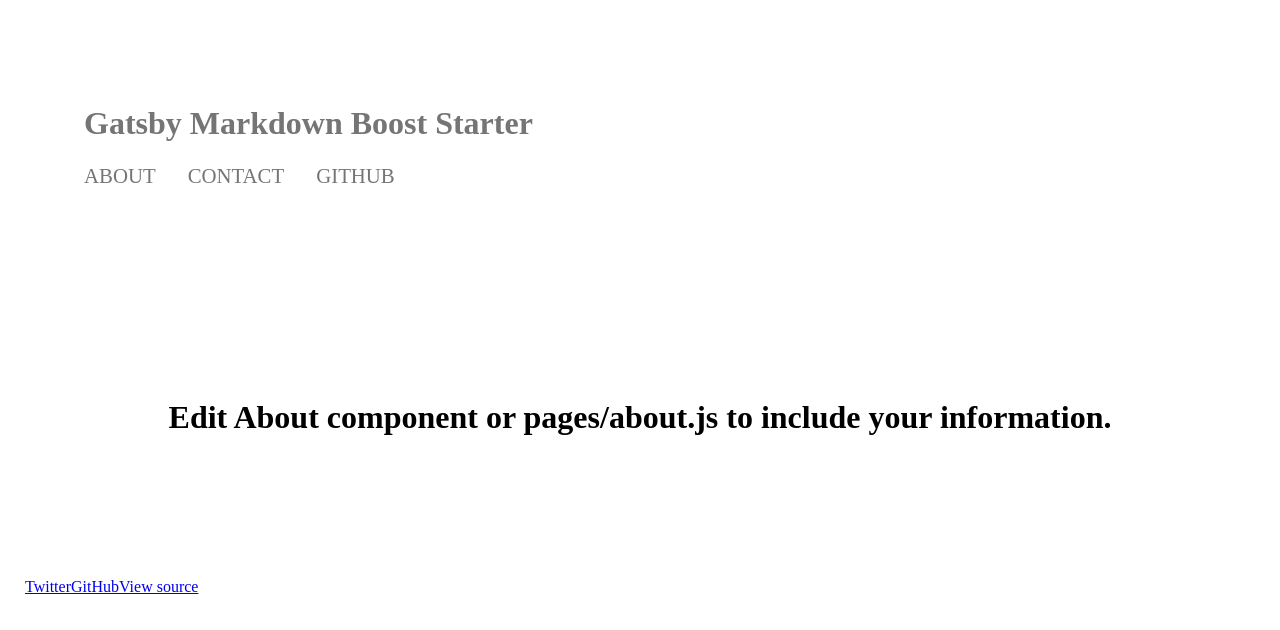
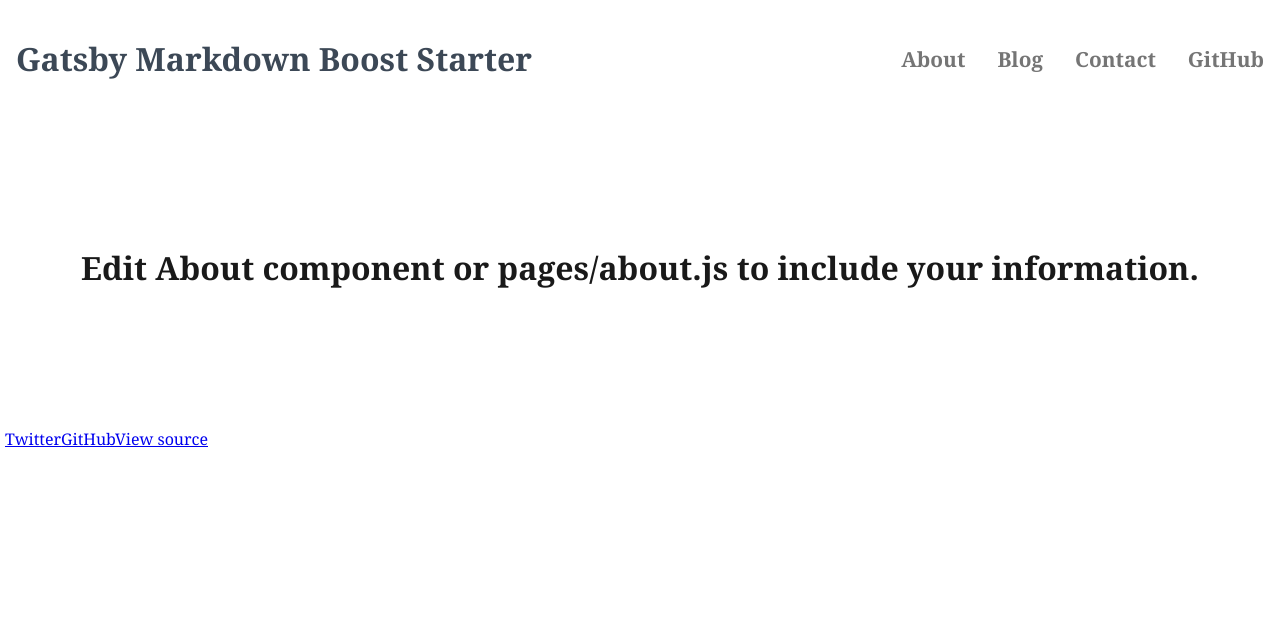
Before and after one commit to ammarjabakji/gatsby-markdown-blog-starter, a Gatsby site: page /about in a window 1280 px wide. Built offline with nearby package versions, Linux system fonts and the light colour scheme; Gatsby itself is replaced by a stand-in of ours.

Commit message:
add styles header test image lazy loading

```diff
--- a/src/components/Header.js
+++ b/src/components/Header.js
@@ -7,14 +7,17 @@ export default class Header extends Component {
   render() {
     return (
       <header>
-        <div>
-          <h1>
-            <Link to="/">{config.siteTitle}</Link>
-          </h1>
+        <h1>
+          <Link to="/">{config.siteTitle}</Link>
+        </h1>
 
+        <nav>
           <ul>
             <li>
               <Link to="/about">About</Link>
+            </li>
+            <li>
+              <Link to="/">Blog</Link>
             </li>
             <li>
               <Link to="/contact">Contact</Link>
@@ -23,8 +26,7 @@ export default class Header extends Component {
               <a href="#" target="_blank" rel="noopener noreferrer">GitHub</a>
             </li>
           </ul>
-
-        </div>
+        </nav>
       </header>
     );
   }
--- a/src/components/Header.module.scss
+++ b/src/components/Header.module.scss
@@ -2,15 +2,50 @@ header {
     display: flex;
     justify-content: space-between;
     align-items: center;
-    padding: 4rem;
+    padding: 1rem;
+    position: sticky;
+    top: 0;
+    background: hsla(0, 0%, 100%, 0.75);
+    -webkit-backdrop-filter: blur(7px);
+    backdrop-filter: blur(7px);
+    z-index: 9;
 
     a {
+        text-decoration: none;
+        color: #3c4856;
+    }
+
+    nav a {
         color: #757575;
         transition: color 0.2s ease;
         text-decoration: none;
+        display: inline-block;
+        position: relative;
+        font-weight: 700;
 
         &:hover {
             color: inherit;
+        }
+
+        &::after {
+            content: '';
+            position: absolute;
+            left: 0;
+            height: 1em;
+            width: 100%;
+            border-bottom: 3px solid;
+            margin-top: 10px;
+            opacity: 0;
+            -webkit-transition: opacity 0.35s, -webkit-transform 0.35s;
+            transition: opacity 0.35s, transform 0.35s;
+            -webkit-transform: scale(0,1);
+            transform: scale(0,1);
+        }
+
+        &:hover::after {
+            opacity: 1;
+            -webkit-transform: scale(1);
+            transform: scale(1);
         }
     }
 }
@@ -21,7 +56,6 @@ ul {
     padding: 0;
 
     li {
-        text-transform: uppercase;
         font-size: 1.3rem;
 
         & + li {
@@ -29,3 +63,9 @@ ul {
         }
     }
 }
+
+@media (max-width: 768px) {
+    header {
+        display: block;
+    }
+}
--- a/src/layout/index.module.scss
+++ b/src/layout/index.module.scss
@@ -8,5 +8,13 @@ html {
 
 body {
     margin: 0;
-    padding: 20px;
+    color: hsla(0, 0, 0, 0.9);
+    font-family: 'Merriweather', 'Georgia', serif;
+    font-weight: 400;
 }
+
+main {
+    padding-left: 5vw;
+    padding-right: 5vw;
+    overflow: hidden;
+}
--- a/src/pages/about.js
+++ b/src/pages/about.js
@@ -8,10 +8,10 @@ class AboutPage extends Component {
   render() {
     return (
       <Layout>
-        <div className="about-container">
+        <main>
           <Helmet title={`About | ${config.siteTitle}`} />
           <About />
-        </div>
+        </main>
       </Layout>
     );
   }
--- a/src/pages/contact.js
+++ b/src/pages/contact.js
@@ -7,10 +7,10 @@ class AboutPage extends Component {
   render() {
     return (
       <Layout>
-        <div className="about-container">
+        <main>
           <Helmet title={`About | ${config.siteTitle}`} />
           <h1>Contact us</h1>
-        </div>
+        </main>
       </Layout>
     );
   }
--- a/src/pages/index.js
+++ b/src/pages/index.js
@@ -12,11 +12,11 @@ class Index extends React.Component {
     const postEdges = this.props.data.allMarkdownRemark.edges;
     return (
       <Layout>
-        <div className="index-container">
+        <main>
           <Helmet title={config.siteTitle} />
           <SEO />
           <PostListing postEdges={postEdges} />
-        </div>
+        </main>
       </Layout>
     );
   }
--- a/src/templates/post.js
+++ b/src/templates/post.js
@@ -24,7 +24,7 @@ export default class PostTemplate extends React.Component {
     }
     return (
       <Layout>
-        <div>
+        <main>
           <Helmet>
             <title>{`${post.title} | ${config.siteTitle}`}</title>
           </Helmet>
@@ -38,7 +38,7 @@ export default class PostTemplate extends React.Component {
             </div>
             <UserInfo config={config} />
           </div>
-        </div>
+        </main>
       </Layout>
     );
   }
```
Also changed, not shown: content/2018-07-11-big-test.md (+3 -0 lines), content/images/park.jpg (added), src/templates/post.module.scss (line endings or trailing spaces).
